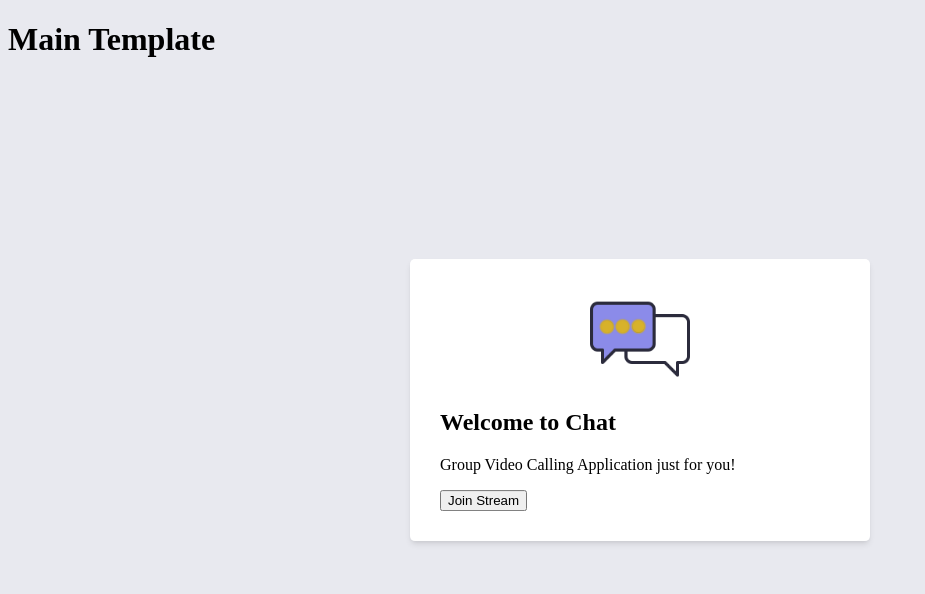
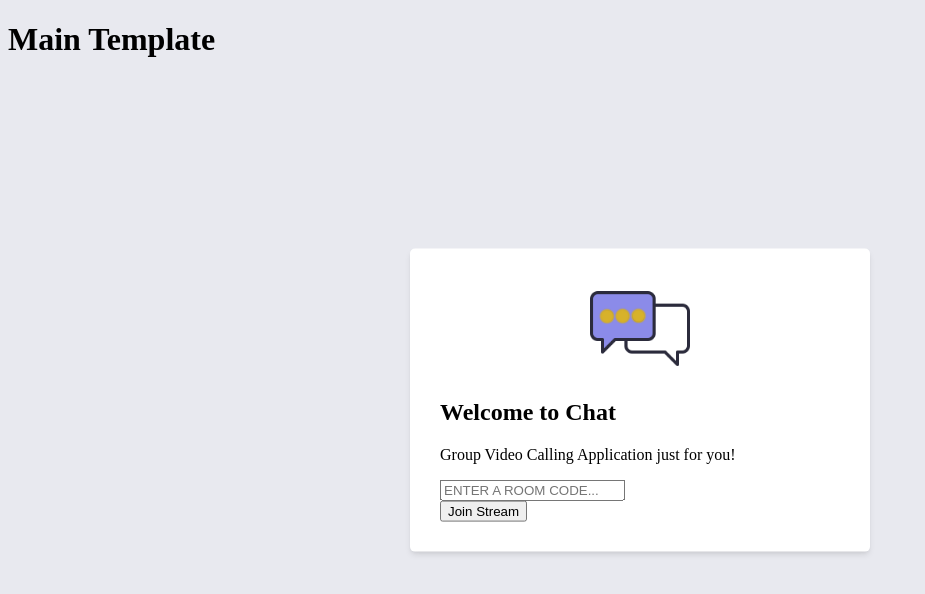
Before and after one commit to Vaibhav-Thalanki/ChatWave-Video-App, a Django app: page / in a window 1280 px wide. Shown: the top 594 px of the page, without its empty margins (0-925 px from the left). Run offline with Django 4.2, Linux system fonts and the light colour scheme.

Commit message:
intermediate change

```diff
--- a/base/templates/base/lobby.html
+++ b/base/templates/base/lobby.html
@@ -7,6 +7,9 @@
       <p>Group Video Calling Application just for you!</p>
     </div>
     <form action="" id="form">
+      <div class="form-field">
+        <input type="text" name="room" placeholder="Enter a room code..." style="text-transform: uppercase;"/>
+      </div>
       <div class="form-field">
         <input type="submit" value="Join Stream" />
       </div>
@@ -18,6 +21,19 @@
   let form = document.getElementById("form");
   let handleSubmit = async (e) => {
     e.preventDefault();
+    let room = e.target.room.value.toUpperCase()
+    let response = await fetch(`/get_token/?channel=${room}`)
+    let data = await response.json()
+
+    let UID = data.uid
+    let token = data.token
+
+    sessionStorage.setItem('UID',UID)
+    sessionStorage.setItem('token',token)
+    sessionStorage.setItem('room',room)
+
+
+
     window.open("/room", "_self");
   };
   form.addEventListener('submit',handleSubmit)
```
Also changed, not shown: static/js/streams.js (+4 -3 lines).
